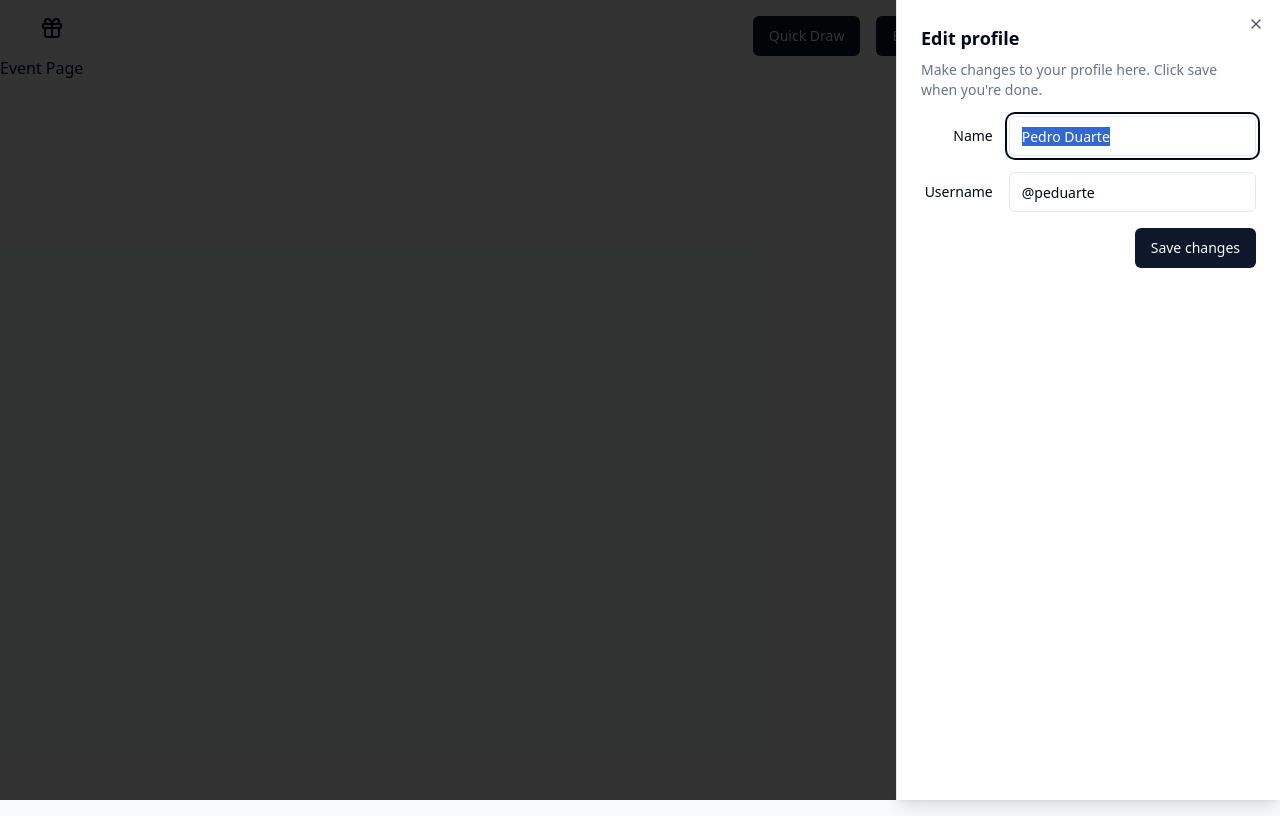
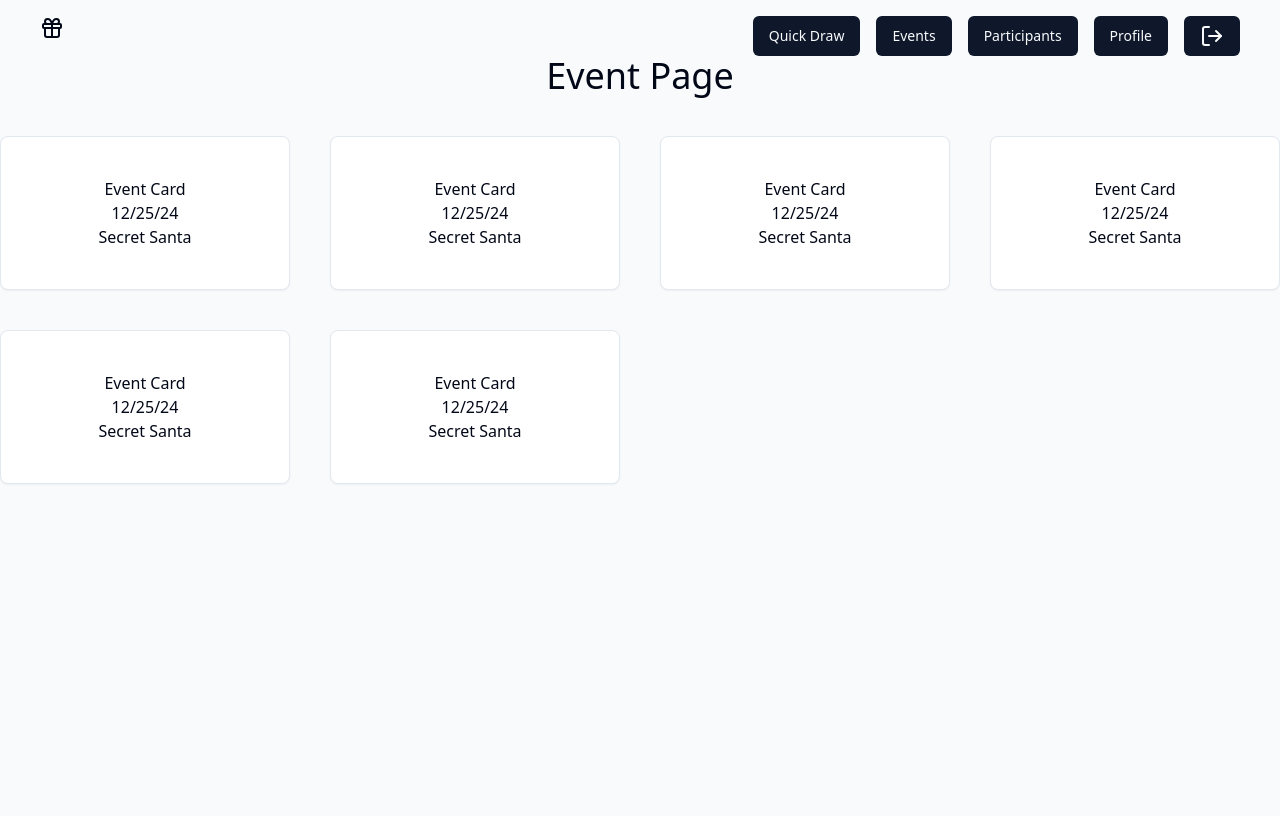
Before and after one commit to bklarer/draw-mate-frontend, a Next.js app: page /events in a window 1280 px wide. Built offline with nearby package versions, Linux system fonts and the light colour scheme.

Commit message:
Start layout of event page

```diff
--- a/app/events/page.tsx
+++ b/app/events/page.tsx
@@ -1,8 +1,15 @@
+import EventCard from "@/components/EventCard";
+
 export default function EventPage() {
   //TODO Cards or table of events
   return (
-    <div>
-      <h1>Event Page</h1>
+    <div className="w-full">
+      <h1 className="text-4xl text-center">Event Page</h1>
+      <div className="grid grid-cols-4 gap-10 mt-10">
+        {[1, 2, 3, 4, 5, 6].map((event) => (
+          <EventCard key={event} className="w-full" />
+        ))}
+      </div>
     </div>
   );
 }
--- /dev/null
+++ b/components/EventCard.tsx
@@ -0,0 +1,20 @@
+import { Card, CardContent } from "@/components/ui/card";
+import { cn } from "@/lib/utils";
+
+interface EventCardProps {
+  className?: string;
+}
+
+export default function EventCard({ className }: EventCardProps) {
+  console.log("EventCard");
+
+  return (
+    <Card className={cn(className)}>
+      <CardContent className="text-center p-10">
+        <h2>Event Card</h2>
+        <p>12/25/24</p>
+        <p>Secret Santa</p>
+      </CardContent>
+    </Card>
+  );
+}
--- a/components/Header.tsx
+++ b/components/Header.tsx
@@ -11,7 +11,7 @@ import { useState } from "react";
 
 export default function Header() {
   const [loggedIn, setLoggedIn] = useState(true);
-  const [open, setOpen] = useState(true);
+  const [open, setOpen] = useState(false);
 
   // Decided to try using buttons since they are part of the dialog component.
   // I may need to find a work around for showing what is active or just match the styles of the button to the link component
--- a/components/Profile.tsx
+++ b/components/Profile.tsx
@@ -36,13 +36,13 @@ export function Profile({ setOpen, open }: ProfileProps) {
             <Label htmlFor="name" className="text-right">
               Name
             </Label>
-            <Input id="name" value="Pedro Duarte" className="col-span-3" />
+            <Input id="name" value="Benni Hanna" className="col-span-3" />
           </div>
           <div className="grid grid-cols-4 items-center gap-4">
             <Label htmlFor="username" className="text-right">
-              Username
+              Email
             </Label>
-            <Input id="username" value="@peduarte" className="col-span-3" />
+            <Input id="email" value="test@test.com" className="col-span-3" />
           </div>
         </div>
         <SheetFooter>
```
